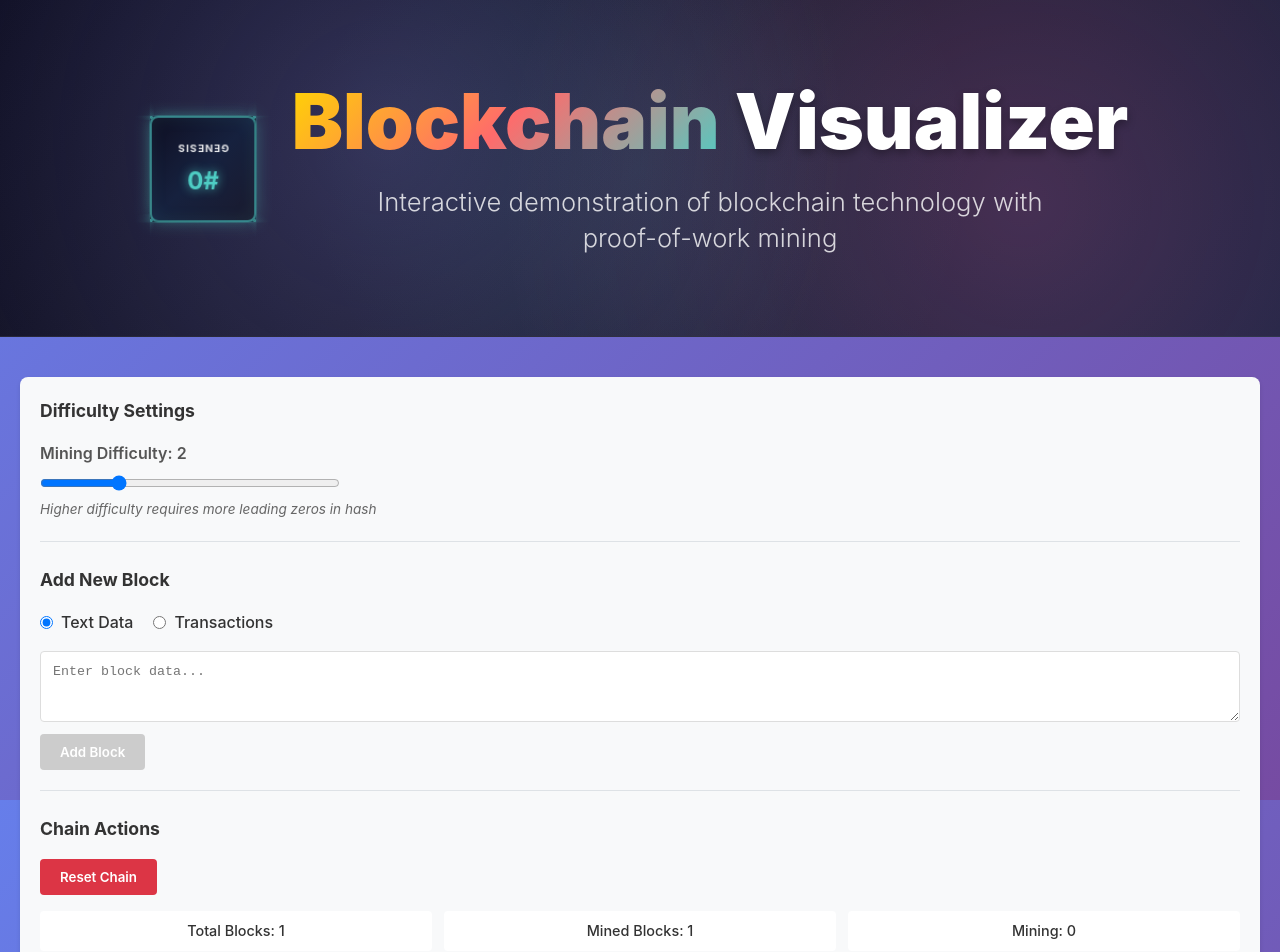
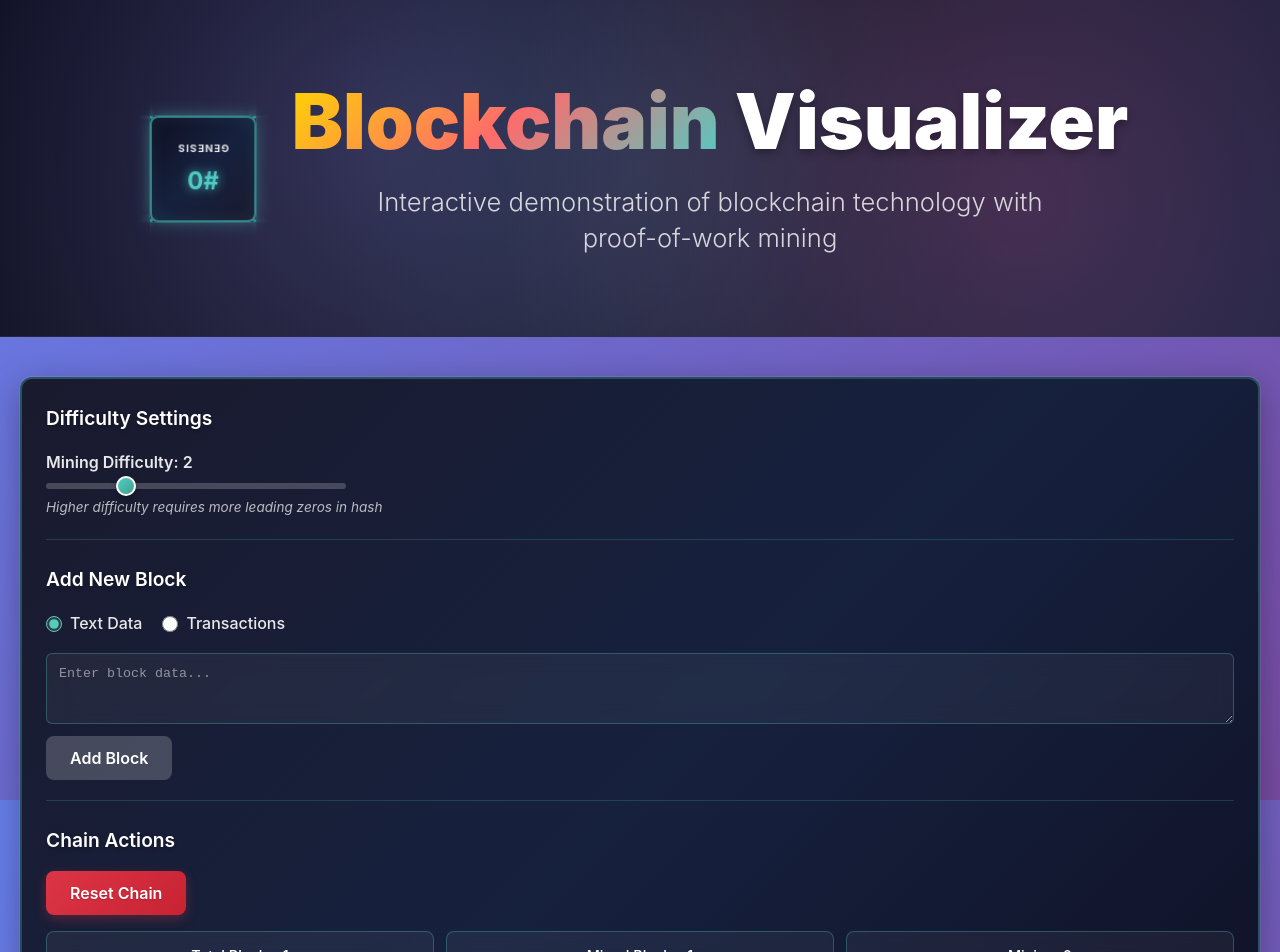
Before and after one commit to flori950/Blockchain-Visualizer, a React (Vite) app: page / in a window 1280 px wide. Shown: the top 952 px of the page. Built offline with nearby package versions, Linux system fonts and the light colour scheme.

Commit message:
fix design

```diff
--- a/src/App.css
+++ b/src/App.css
@@ -6,7 +6,7 @@
     -apple-system, BlinkMacSystemFont, 'Segoe UI', 'Roboto', 'Oxygen', 'Ubuntu', 'Cantarell',
     'Open Sans', 'Helvetica Neue', sans-serif;
   line-height: 1.6;
-  color: #333;
+  color: #ffffff;
   background: linear-gradient(135deg, #667eea 0%, #764ba2 100%);
   background-attachment: fixed;
 }
--- a/src/components/ControlPanel.css
+++ b/src/components/ControlPanel.css
@@ -1,15 +1,18 @@
 .control-panel {
-  background: #f8f9fa;
-  border-radius: 8px;
-  padding: 20px;
+  background: linear-gradient(135deg, #1a1a2e 0%, #16213e 50%, #0f0f23 100%);
+  border: 2px solid rgba(78, 205, 196, 0.3);
+  border-radius: 12px;
+  padding: 24px;
   margin-bottom: 20px;
-  box-shadow: 0 2px 4px rgba(0, 0, 0, 0.1);
+  box-shadow:
+    0 8px 32px rgba(0, 0, 0, 0.3),
+    0 0 0 1px rgba(255, 255, 255, 0.1);
 }
 
 .panel-section {
   margin-bottom: 24px;
   padding-bottom: 20px;
-  border-bottom: 1px solid #dee2e6;
+  border-bottom: 1px solid rgba(78, 205, 196, 0.2);
 }
 
 .panel-section:last-child {
@@ -19,8 +22,10 @@
 
 .panel-section h3 {
   margin: 0 0 16px 0;
-  color: #333;
-  font-size: 1.1em;
+  color: #ffffff;
+  font-size: 1.2em;
+  font-weight: 600;
+  text-shadow: 0 2px 4px rgba(0, 0, 0, 0.3);
 }
 
 .difficulty-controls {
@@ -31,17 +36,44 @@
 
 .difficulty-controls label {
   font-weight: 600;
-  color: #555;
+  color: rgba(255, 255, 255, 0.9);
 }
 
 .difficulty-controls input[type='range'] {
   width: 100%;
   max-width: 300px;
+  height: 6px;
+  border-radius: 3px;
+  background: rgba(255, 255, 255, 0.2);
+  outline: none;
+  appearance: none;
+  -webkit-appearance: none;
+}
+
+.difficulty-controls input[type='range']::-webkit-slider-thumb {
+  appearance: none;
+  width: 20px;
+  height: 20px;
+  border-radius: 50%;
+  background: linear-gradient(135deg, #4ecdc4, #44a08d);
+  cursor: pointer;
+  border: 2px solid #ffffff;
+  box-shadow: 0 2px 6px rgba(0, 0, 0, 0.3);
+}
+
+.difficulty-controls input[type='range']::-moz-range-thumb {
+  width: 20px;
+  height: 20px;
+  border-radius: 50%;
+  background: linear-gradient(135deg, #4ecdc4, #44a08d);
+  cursor: pointer;
+  border: 2px solid #ffffff;
+  box-shadow: 0 2px 6px rgba(0, 0, 0, 0.3);
 }
 
 .difficulty-help {
   font-size: 0.85em;
-  color: #666;
+  color: rgba(255, 255, 255, 0.7);
   font-style: italic;
 }
 
@@ -57,6 +89,18 @@
   gap: 8px;
   font-weight: 500;
   cursor: pointer;
+  color: rgba(255, 255, 255, 0.9);
+  transition: color 0.3s ease;
+}
+
+.data-mode-selector label:hover {
+  color: #4ecdc4;
+}
+
+.data-mode-selector input[type='radio'] {
+  width: 16px;
+  height: 16px;
+  accent-color: #4ecdc4;
 }
 
 .text-input-section {
@@ -67,16 +111,23 @@
 
 .text-input-section textarea {
   padding: 12px;
-  border: 1px solid #ddd;
-  border-radius: 4px;
+  border: 1px solid rgba(78, 205, 196, 0.3);
+  border-radius: 6px;
   font-family: 'Courier New', monospace;
   resize: vertical;
+  background: rgba(255, 255, 255, 0.05);
+  color: #ffffff;
+  backdrop-filter: blur(10px);
 }
 
 .text-input-section textarea:focus {
   outline: none;
-  border-color: #007acc;
-  box-shadow: 0 0 0 2px rgba(0, 122, 204, 0.2);
+  border-color: #4ecdc4;
+  box-shadow: 0 0 0 2px rgba(78, 205, 196, 0.3);
+}
+
+.text-input-section textarea::placeholder {
+  color: rgba(255, 255, 255, 0.5);
 }
 
 .transaction-input-section {
@@ -94,97 +145,133 @@
 
 .transaction-form input {
   padding: 8px 12px;
-  border: 1px solid #ddd;
-  border-radius: 4px;
+  border: 1px solid rgba(78, 205, 196, 0.3);
+  border-radius: 6px;
+  background: rgba(255, 255, 255, 0.05);
+  color: #ffffff;
+  backdrop-filter: blur(10px);
 }
 
 .transaction-form input:focus {
   outline: none;
-  border-color: #007acc;
-  box-shadow: 0 0 0 2px rgba(0, 122, 204, 0.2);
+  border-color: #4ecdc4;
+  box-shadow: 0 0 0 2px rgba(78, 205, 196, 0.3);
+}
+
+.transaction-form input::placeholder {
+  color: rgba(255, 255, 255, 0.5);
 }
 
 .add-transaction-btn {
   padding: 8px 16px;
-  background: #28a745;
+  background: linear-gradient(135deg, #28a745, #20a744);
   color: white;
   border: none;
-  border-radius: 4px;
+  border-radius: 6px;
   cursor: pointer;
   font-size: 0.9em;
-  transition: background 0.3s ease;
+  font-weight: 600;
+  transition: all 0.3s ease;
+  box-shadow: 0 2px 6px rgba(40, 167, 69, 0.3);
 }
 
 .add-transaction-btn:hover:not(:disabled) {
-  background: #218838;
+  background: linear-gradient(135deg, #218838, #1e7e34);
+  transform: translateY(-1px);
+  box-shadow: 0 4px 12px rgba(40, 167, 69, 0.4);
 }
 
 .add-transaction-btn:disabled {
-  background: #ccc;
+  background: rgba(255, 255, 255, 0.2);
   cursor: not-allowed;
+  transform: none;
+  box-shadow: none;
 }
 
 .transaction-list {
-  background: white;
-  border: 1px solid #ddd;
-  border-radius: 4px;
-  padding: 12px;
+  background: rgba(255, 255, 255, 0.05);
+  border: 1px solid rgba(78, 205, 196, 0.3);
+  border-radius: 8px;
+  padding: 16px;
+  backdrop-filter: blur(10px);
 }
 
 .transaction-list h4 {
   margin: 0 0 12px 0;
-  color: #333;
+  color: #ffffff;
+  font-weight: 600;
 }
 
 .transaction-item {
   display: flex;
   justify-content: space-between;
   align-items: center;
-  padding: 8px;
+  padding: 10px 12px;
   margin-bottom: 8px;
-  background: #f8f9fa;
-  border-radius: 4px;
+  background: rgba(78, 205, 196, 0.1);
+  border: 1px solid rgba(78, 205, 196, 0.2);
+  border-radius: 6px;
   font-family: 'Courier New', monospace;
   font-size: 0.9em;
+  color: #ffffff;
+  transition: all 0.3s ease;
+}
+
+.transaction-item:hover {
+  background: rgba(78, 205, 196, 0.15);
+  border-color: rgba(78, 205, 196, 0.4);
 }
 
 .transaction-item button {
-  background: #dc3545;
+  background: linear-gradient(135deg, #dc3545, #c82333);
   color: white;
   border: none;
   border-radius: 50%;
-  width: 24px;
-  height: 24px;
+  width: 26px;
+  height: 26px;
   cursor: pointer;
   font-size: 14px;
+  font-weight: bold;
   display: flex;
   align-items: center;
   justify-content: center;
+  transition: all 0.3s ease;
+  box-shadow: 0 2px 4px rgba(220, 53, 69, 0.3);
 }
 
 .transaction-item button:hover {
-  background: #c82333;
+  background: linear-gradient(135deg, #c82333, #a71e2a);
+  transform: scale(1.1);
+  box-shadow: 0 4px 8px rgba(220, 53, 69, 0.4);
 }
 
 .add-block-btn {
-  padding: 10px 20px;
-  background: #007acc;
+  padding: 12px 24px;
+  background: linear-gradient(135deg, #4ecdc4, #44a08d);
   color: white;
   border: none;
-  border-radius: 4px;
+  border-radius: 8px;
   cursor: pointer;
   font-weight: 600;
-  transition: background 0.3s ease;
+  font-size: 1em;
+  transition: all 0.3s ease;
   align-self: flex-start;
+  box-shadow: 0 4px 12px rgba(78, 205, 196, 0.3);
+  text-shadow: 0 1px 2px rgba(0, 0, 0, 0.2);
 }
 
 .add-block-btn:hover:not(:disabled) {
-  background: #005a9e;
+  background: linear-gradient(135deg, #44a08d, #3d8b7a);
+  transform: translateY(-2px);
+  box-shadow: 0 6px 20px rgba(78, 205, 196, 0.4);
 }
 
 .add-block-btn:disabled {
-  background: #ccc;
+  background: rgba(255, 255, 255, 0.2);
   cursor: not-allowed;
+  transform: none;
+  box-shadow: none;
+  text-shadow: none;
 }
 
 .chain-actions {
@@ -194,19 +281,24 @@
 }
 
 .reset-btn {
-  padding: 10px 20px;
-  background: #dc3545;
+  padding: 12px 24px;
+  background: linear-gradient(135deg, #dc3545, #c82333);
   color: white;
   border: none;
-  border-radius: 4px;
+  border-radius: 8px;
   cursor: pointer;
   font-weight: 600;
-  transition: background 0.3s ease;
+  font-size: 1em;
+  transition: all 0.3s ease;
   align-self: flex-start;
+  box-shadow: 0 4px 12px rgba(220, 53, 69, 0.3);
+  text-shadow: 0 1px 2px rgba(0, 0, 0, 0.2);
 }
 
 .reset-btn:hover {
-  background: #c82333;
+  background: linear-gradient(135deg, #c82333, #a71e2a);
+  transform: translateY(-2px);
+  box-shadow: 0 6px 20px rgba(220, 53, 69, 0.4);
 }
 
 .chain-stats {
@@ -216,12 +308,22 @@
 }
 
 .chain-stats div {
-  padding: 8px 12px;
-  background: white;
-  border-radius: 4px;
+  padding: 12px 16px;
+  background: rgba(255, 255, 255, 0.05);
+  border: 1px solid rgba(78, 205, 196, 0.3);
+  border-radius: 8px;
   font-size: 0.9em;
   font-weight: 500;
   text-align: center;
+  color: #ffffff;
+  backdrop-filter: blur(10px);
+  transition: all 0.3s ease;
+}
+
+.chain-stats div:hover {
+  background: rgba(78, 205, 196, 0.1);
+  border-color: rgba(78, 205, 196, 0.5);
+  transform: translateY(-1px);
 }
 
 .status-info {
@@ -231,19 +333,23 @@
 }
 
 .status-item {
-  padding: 8px 12px;
-  border-radius: 4px;
+  padding: 10px 16px;
+  border-radius: 8px;
   font-weight: 500;
+  border: 1px solid transparent;
+  transition: all 0.3s ease;
 }
 
 .status-item.valid {
-  background: #d4edda;
-  color: #155724;
+  background: linear-gradient(135deg, rgba(40, 167, 69, 0.2), rgba(32, 134, 60, 0.2));
+  color: #4ade80;
+  border-color: rgba(40, 167, 69, 0.3);
 }
 
 .status-item.invalid {
-  background: #f8d7da;
-  color: #721c24;
+  background: linear-gradient(135deg, rgba(220, 53, 69, 0.2), rgba(200, 35, 51, 0.2));
+  color: #f87171;
+  border-color: rgba(220, 53, 69, 0.3);
 }
 
 /* Responsive design */
```
